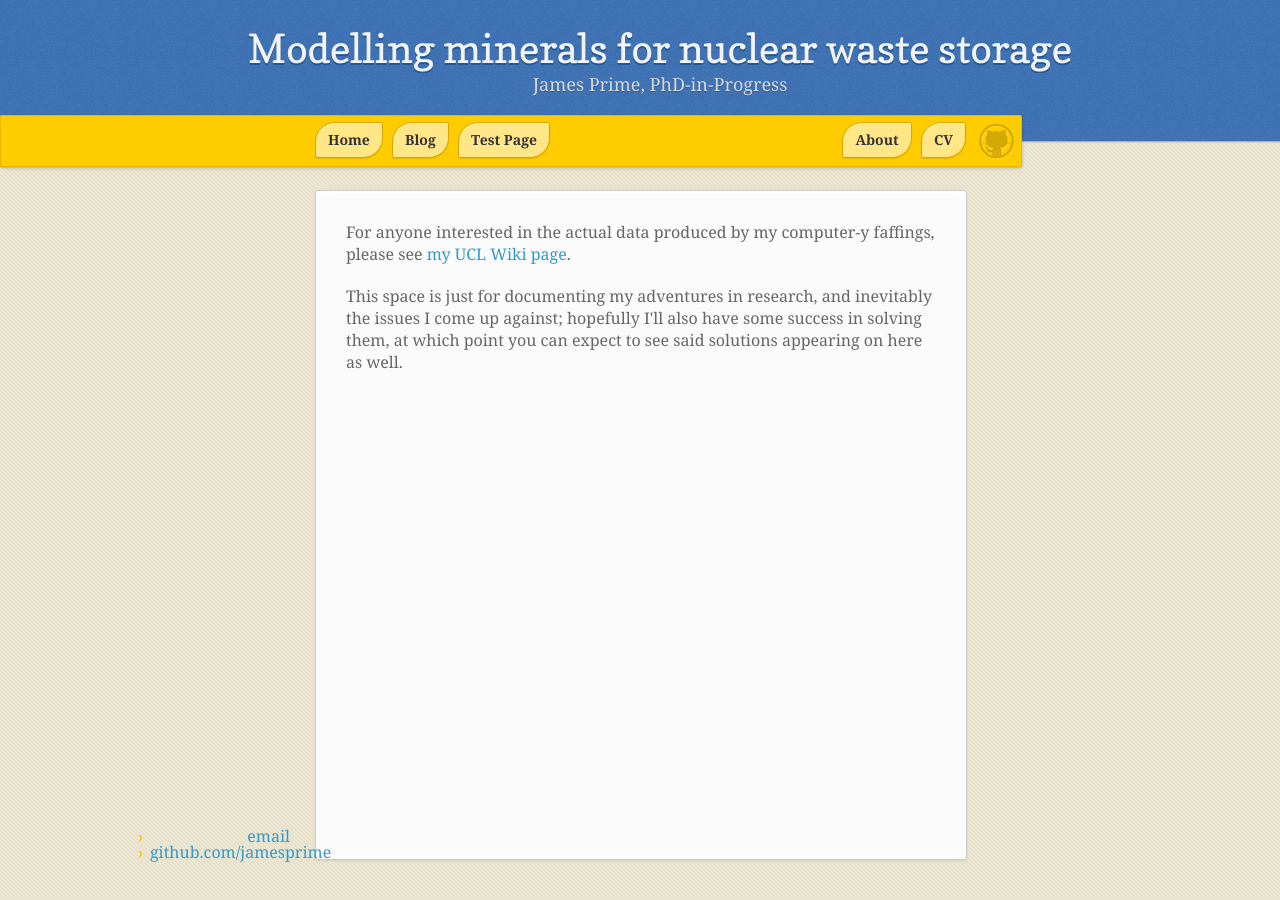
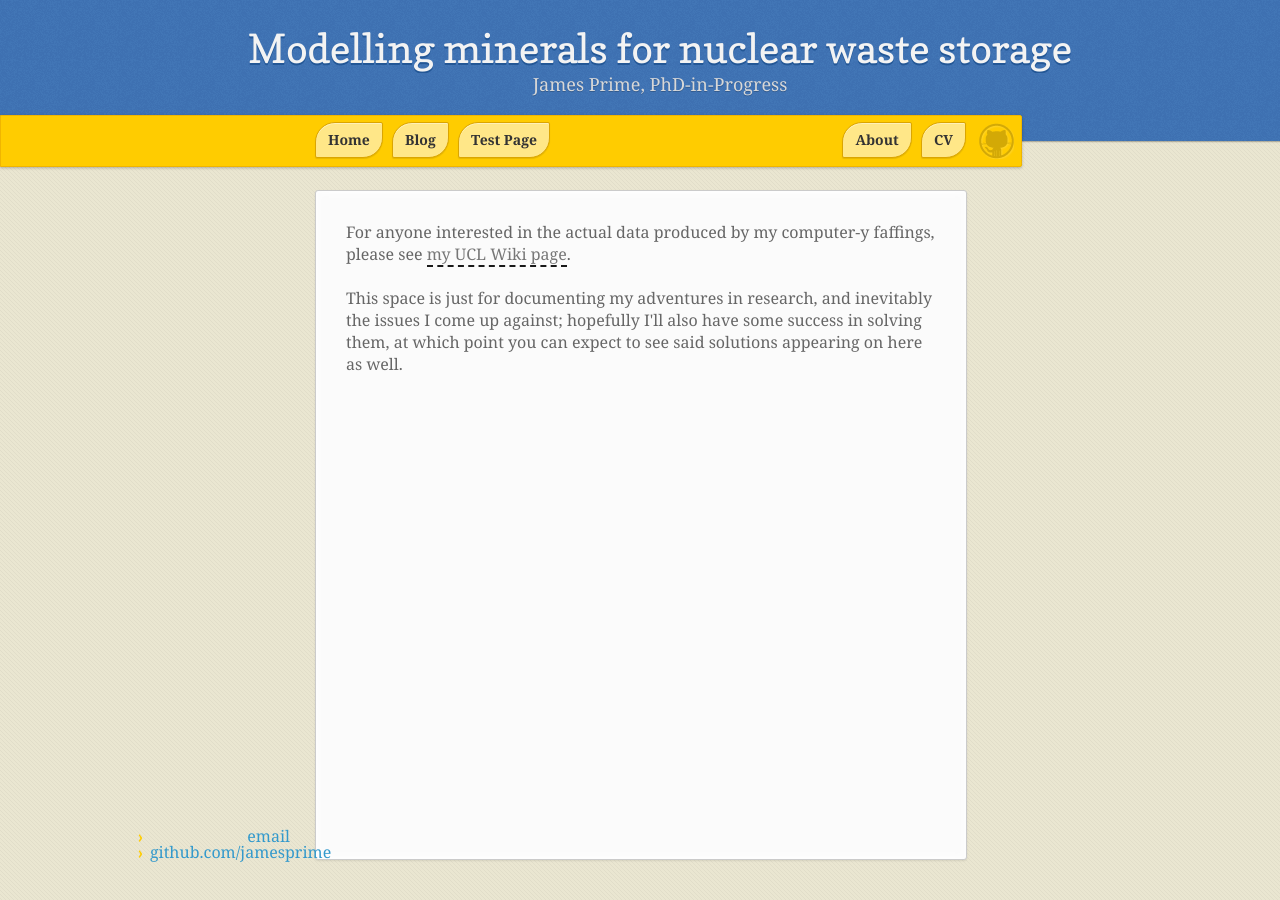
Before and after one commit to jamesprime/jamesprime.github.io, a Jekyll site: the page built from index.html, in a window 1280 px wide. Built offline with Jekyll 4.4.1, drawn with Linux system fonts in a browser that asks for light colours; nearby versions of some CDN libraries; some web fonts are replaced.

Commit message:
Updated index.html
Added class="inline-link" to UCL Wiki link <a> tag, to enable actual testing of previously-committed edit

```diff
--- a/_sass/jamesprime.scss
+++ b/_sass/jamesprime.scss
@@ -288,7 +288,7 @@
     border-bottom: 2px dashed rgba(0,0,0,0.9);
     /* Font styles */
     text-decoration: none;
-    color: #777;
+    color: #777777;
 }
 
 .inline-link:hover {
--- a/index.html
+++ b/index.html
@@ -4,6 +4,6 @@
 ---
 <div class="blurb">
     <!-- <h1>Hello!</h1> -->
-    <p>For anyone interested in the actual data produced by my computer-y faffings, please see <a href="https://wiki.ucl.ac.uk/display/~zccah73/JC+Prime">my UCL Wiki page</a>.</p>
+    <p>For anyone interested in the actual data produced by my computer-y faffings, please see <a class="inline-link" href="https://wiki.ucl.ac.uk/display/~zccah73/JC+Prime">my UCL Wiki page</a>.</p>
     <p>This space is just for documenting my adventures in research, and inevitably the issues I come up against; hopefully I'll also have some success in solving them, at which point you can expect to see said solutions appearing on here as well.</p>
 </div><!-- /.blurb -->
```
